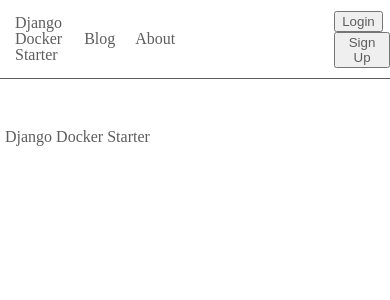
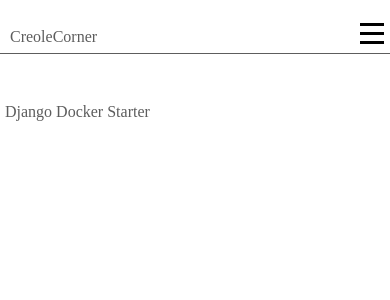
Before and after one commit to hemroda/django_docker_starter, a Django app: page / in a window 390 px wide. Shown: the top 300 px of the page. Run offline with Django 4.2, Linux system fonts and the light colour scheme.

Commit message:
render navbar responsive

```diff
--- a/backend/static/css/base.css
+++ b/backend/static/css/base.css
@@ -2,6 +2,14 @@
   -webkit-font-smoothing: antialiased;
   -moz-osx-font-smoothing: grayscale;
   color: #5d5d5d;
+}
+
+.hidden {
+  display: none;
+}
+
+.flex {
+  display: flex;
 }
 
 .flex-row {
@@ -17,6 +25,7 @@
 
 /*
   HEADER
+  --------------------------------------
 */
 header {
   width: 100%;
@@ -27,14 +36,44 @@
   padding: 15px;
 }
 
-header nav ul {
-  width: 250px;
+header .nav {
+  display: flex;
+  justify-content: space-between;
+  align-items: center;
+  padding-top: 20px;
+  padding-left: 10px;
+  width: 100%;
 }
 
-header nav ul li {
-  margin-right: 20px;
+header .mobile-burger-menu {
+  cursor: pointer;
 }
 
+header .nav-links {
+  position: fixed;
+  width: 94%;
+  top: 55px;
+  left: 12px;
+  background-color: #ffffff;
+  padding-top: 20px;
+  border-bottom: 1px solid #5d5d5d;
+}
+
+header .nav-links a {
+  display: block;
+  text-align: center;
+  padding: 10px 0;
+}
+
+header .nav-links a:hover {
+  background-color: #6b0f03;
+  color: white;
+}
+
+/*
+  MAIN
+  --------------------------------------
+*/
 main {
   padding: 50px 5px 5px 5px;
 }
@@ -55,4 +94,24 @@
     max-width: 1180px;
     margin: 0 auto;
   }
+  header .nav-links {
+    display: block;
+    position: static;
+    width: auto;
+  }
+
+  header .nav-links a {
+    display: inline-block;
+    padding: 15px 20px;
+  }
+
+  header .nav-links.hidden {
+    display: block;
+    border-bottom: none;
+    padding-top: 0;
+  }
+
+  header .mobile-burger-menu {
+    display: none;
+  }
 }
--- a/backend/static/js/index.js
+++ b/backend/static/js/index.js
@@ -1 +1,9 @@
 console.log("JS loaded")
+
+// mobileBurgerMenu
+const mobileBurgerMenu = document.querySelector('.mobile-burger-menu');
+const navLink = document.querySelector('.nav-links');
+
+mobileBurgerMenu.addEventListener('click', () => {
+  navLink.classList.toggle('hidden');
+});
--- a/backend/templates/website_base.html
+++ b/backend/templates/website_base.html
@@ -12,21 +12,26 @@
 </head>
 <body>
   <header class="flex-row space-between">
+    <nav class="nav">
       <!-- Logo -->
-    <div class="logo-wrapper">
       <a href="{% url 'website_homepage_path' %}">
-        <h1>Django Docker Starter</h1>
+        <h1>CreoleCorner</h1>
       </a>
+
+      <div class="mobile-burger-menu">
+        <svg viewBox="0 0 100 80" width="30" height="30">
+          <rect width="80" height="10"></rect>
+          <rect y="30" width="80" height="10"></rect>
+          <rect y="60" width="80" height="10"></rect>
+        </svg>
       </div>
+
       <!-- Nav links -->
-    <nav>
-      <ul class="flex-row">
-        <li><a href="{% url 'blog_index_path' %}">Blog</a></li>
-        <li><a href="{% url 'website_about_path' %}">About</a></li>
-      </ul>
-    </nav>
+      <div class="nav-links hidden">
+        <!-- General links -->
+        <a href="{% url 'blog_index_path' %}">Blog</a>
+        <a href="{% url 'website_about_path' %}">About</a>
         <!-- Login/Signup/Dashboard links -->
-    <div>
         {% if user.is_authenticated %}
           <a href="{% url 'accounts_dashboard_path' %}">
             <button type="button" class="">
@@ -35,17 +40,14 @@
           </a>
         {% else %}
           <a href="{% url 'login' %}">
-          <button type="button" class="">
             Login
-          </button>
           </a>
           <a href="{% url 'accounts_signup_path' %}">
-          <button type="button" class="">
             Sign Up
-          </button>
           </a>
         {% endif %}
       </div>
+    </nav>
   </header>
   <main>
     {% block content %} {% endblock content %}
```
Lines whose indentation alone changed are shown as unchanged.
